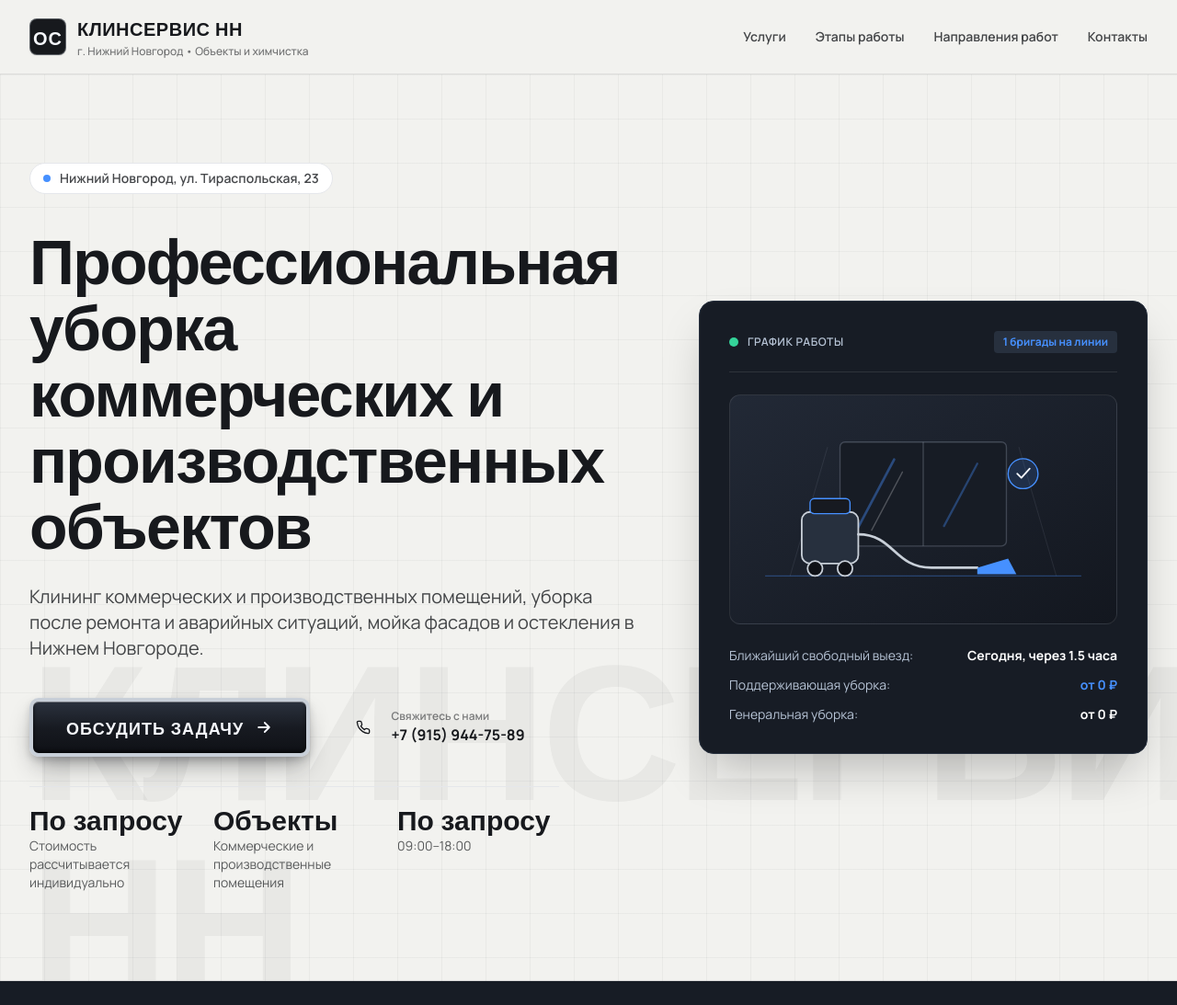
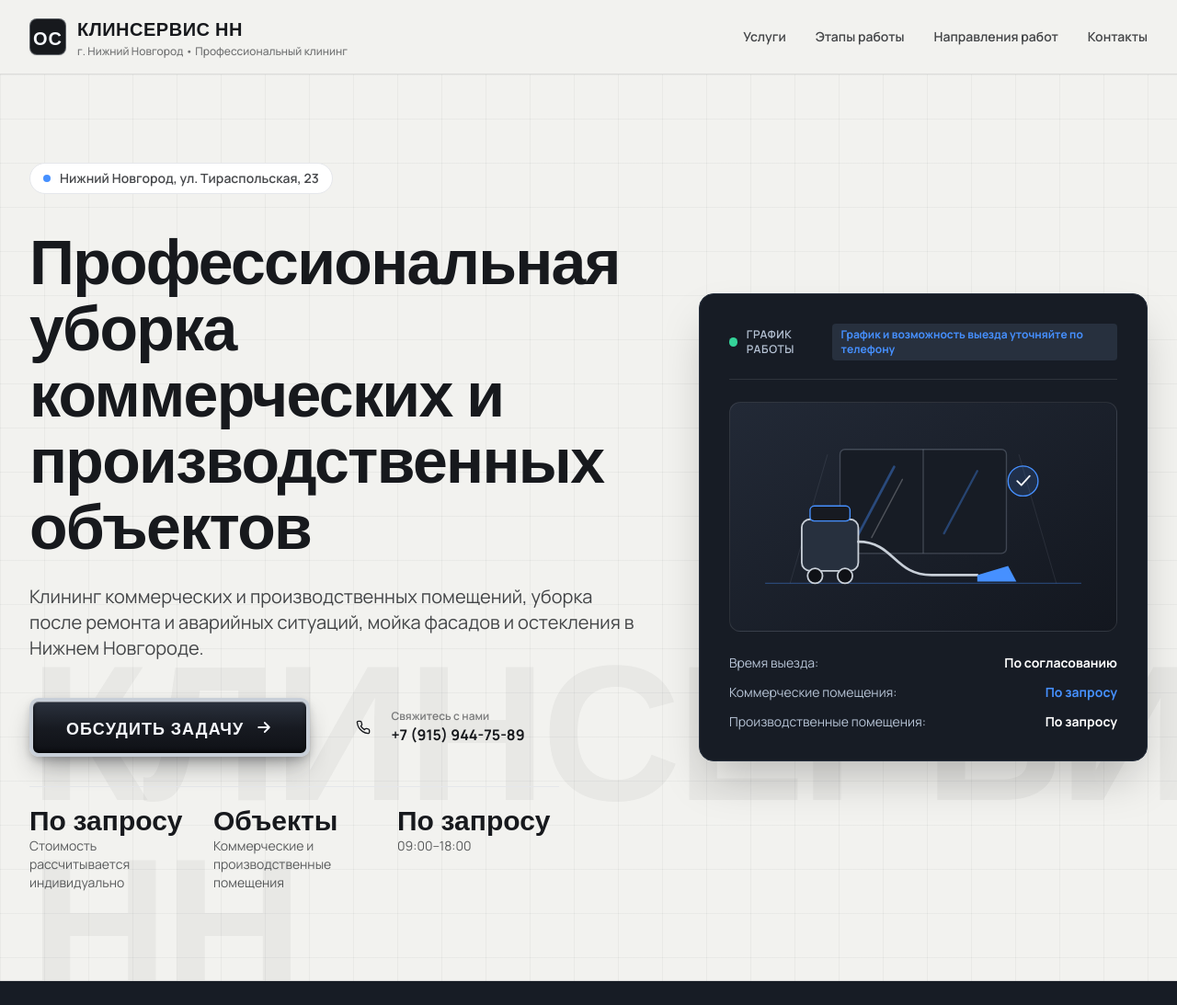
Before and after one commit to hewerone/KlinServisNN, a plain HTML site: page index.html in a window 1280 px wide. Shown: the top 1093 px of the page at 92% size. Drawn offline with nearby package versions, Linux system fonts and the light colour scheme.

Commit message:
Polish original-design KlinServis NN preview copy

```diff
--- a/index.html
+++ b/index.html
@@ -421,16 +421,16 @@
             <!-- Быстрый мини-расчёт на первом экране -->
             <div class="space-y-3">
               <div class="flex items-center justify-between text-sm">
-                <span class="text-[#B7C4D6]">Ближайший свободный выезд:</span>
-                <span id="hero-next-slot" class="font-bold text-white">Сегодня, через 1.5 часа</span>
+                <span class="text-[#B7C4D6]">Время выезда:</span>
+                <span id="hero-next-slot" class="font-bold text-white">По согласованию</span>
               </div>
               <div class="flex items-center justify-between text-sm">
-                <span class="text-[#B7C4D6]">Поддерживающая уборка:</span>
-                <span id="hero-min-price" class="font-bold text-[#4690FF]">от 2 90По запросу</span>
+                <span class="text-[#B7C4D6]">Коммерческие помещения:</span>
+                <span id="hero-min-price" class="font-bold text-[#4690FF]">По запросу</span>
               </div>
               <div class="flex items-center justify-between text-sm">
-                <span class="text-[#B7C4D6]">Генеральная уборка:</span>
-                <span id="hero-gen-price" class="font-bold text-white">от 5 40По запросу</span>
+                <span class="text-[#B7C4D6]">Производственные помещения:</span>
+                <span id="hero-gen-price" class="font-bold text-white">По запросу</span>
               </div>
             </div>
           </div>
@@ -960,21 +960,21 @@
 
     // Применение данных компании ко всем текстовым блокам страницы
     function renderBrandUI() {
-      document.title = `${studioConfig.name} — Объекты и химчистка (${studioConfig.city})`;
+      document.title = `${studioConfig.name} — профессиональный клининг (${studioConfig.city})`;
       document.getElementById('header-company-name').textContent = studioConfig.name;
-      document.getElementById('header-city-label').textContent = `г. ${studioConfig.city} • Объекты и химчистка`;
+      document.getElementById('header-city-label').textContent = `г. ${studioConfig.city} • Профессиональный клининг`;
       document.getElementById('hero-watermark').textContent = studioConfig.watermark;
       document.getElementById('hero-address-badge').textContent = `${studioConfig.city}, ${studioConfig.address}`;
       document.getElementById('hero-title').textContent = studioConfig.heroTitle;
       document.getElementById('hero-subtitle').textContent = studioConfig.heroSubtitle;
       document.getElementById('hero-phone-text').textContent = studioConfig.phone;
       document.getElementById('hero-phone-link').href = `tel:${studioConfig.phoneRaw}`;
-      document.getElementById('hero-crews-badge').textContent = `${studioConfig.crewsCount} бригады на линии`;
+      document.getElementById('hero-crews-badge').textContent = studioConfig.workDaysLabel;
 
       const supportSrv = studioConfig.services[0];
       const genSrv = studioConfig.services[1] || studioConfig.services[0];
-      if (supportSrv) document.getElementById('hero-min-price').textContent = `от ${formatPrice(supportSrv.basePrice)}`;
-      if (genSrv) document.getElementById('hero-gen-price').textContent = `от ${formatPrice(genSrv.basePrice)}`;
+      document.getElementById('hero-min-price').textContent = "По запросу";
+      document.getElementById('hero-gen-price').textContent = "По запросу";
 
       document.getElementById('footer-company-name').textContent = studioConfig.name;
       document.getElementById('footer-copy-name').textContent = studioConfig.name;
```
